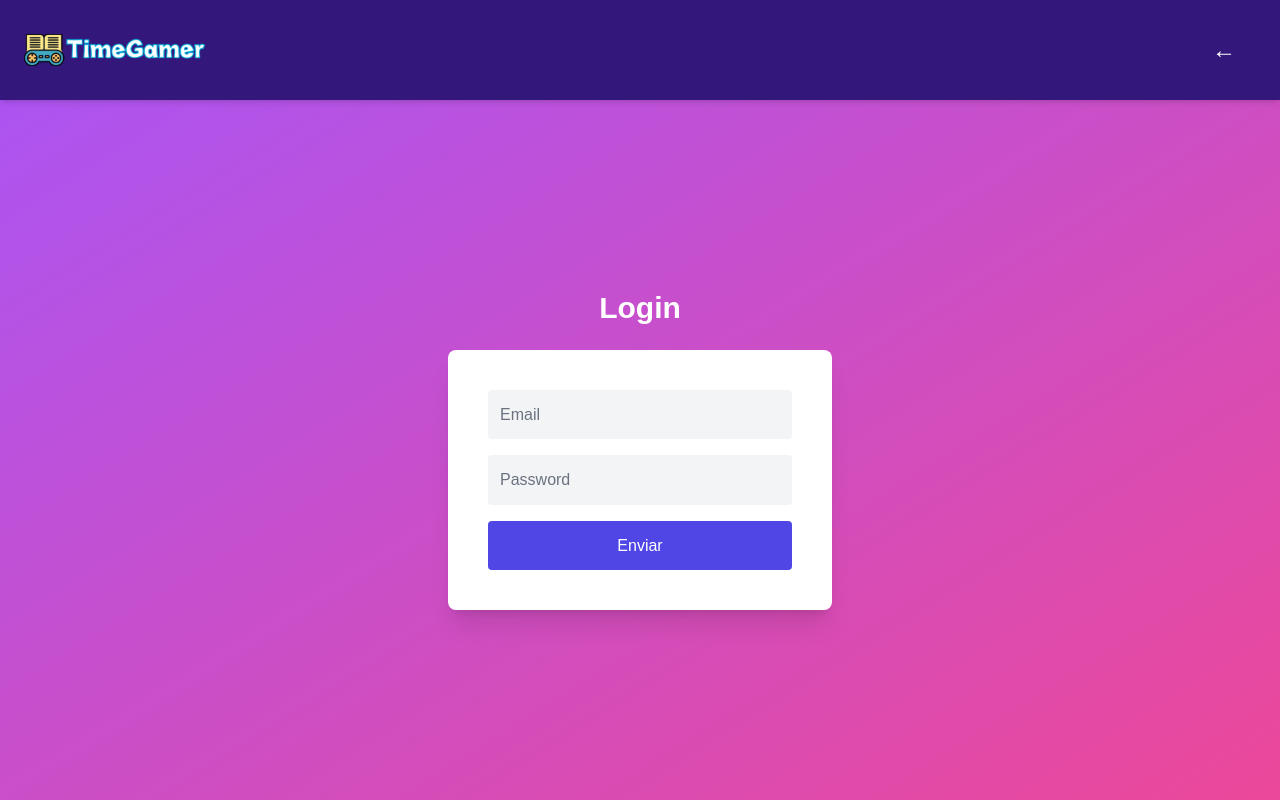
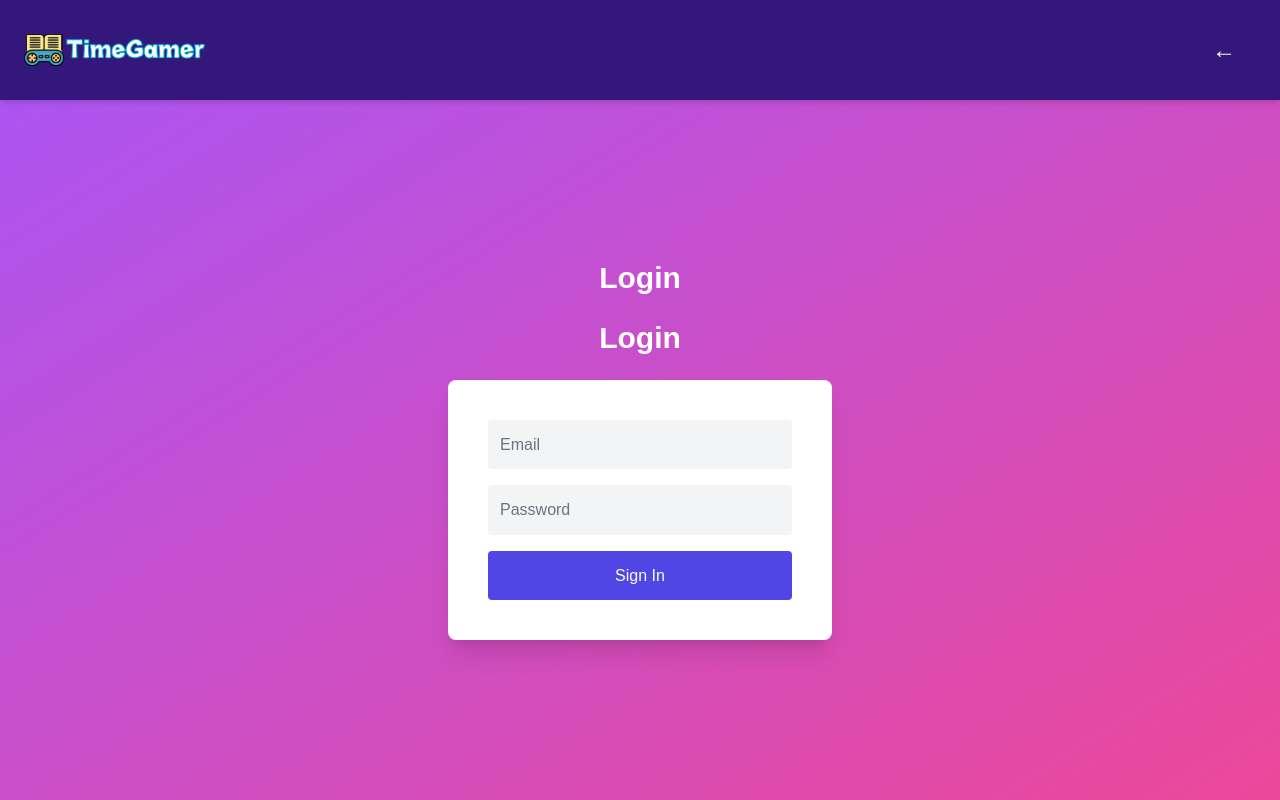
Before and after one commit to artmaia/timeGamer, a Next.js app: page /login in a window 1280 px wide. Built offline with nearby package versions, Linux system fonts and the light colour scheme; no server answers.

Commit message:
novo commit

```diff
--- a/src/app/login/page.jsx
+++ b/src/app/login/page.jsx
@@ -39,10 +39,10 @@
          </button>
        </header>
 
-      {/* Formulário de login */}
+       {/* Formulário de login */}      {/* Formulário de login */}
        <div className="flex flex-col items-center justify-center flex-grow">
          <div>
-          <h1 className="text-3xl font-bold text-white mb-6">Login</h1>
+           <h1 className="text-3xl font-bold text-white mb-6">Login</h1>          <h1 className="text-3xl font-bold text-white mb-6">Login</h1>
          </div>
 
          <div className="bg-white p-10 rounded-lg shadow-xl w-96">
@@ -68,7 +68,7 @@
              onClick={handleSignIn}
              className="w-full p-3 bg-indigo-600 rounded text-white hover:bg-indigo-500"
            >
-            Enviar
+             Sign In
            </button>
          </div>
        </div>
```
Lines whose indentation alone changed are shown as unchanged.
